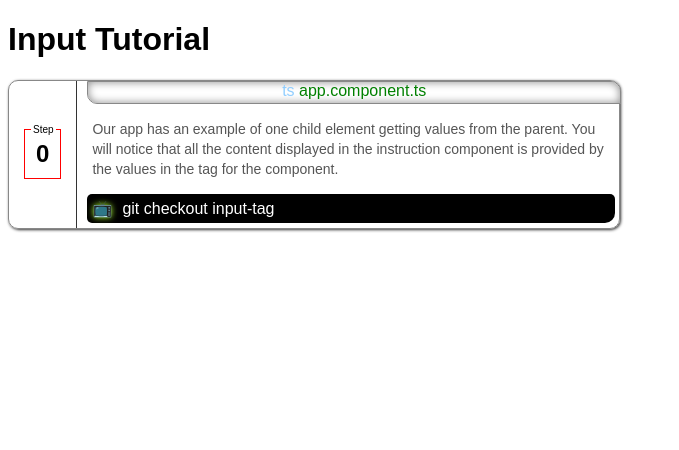
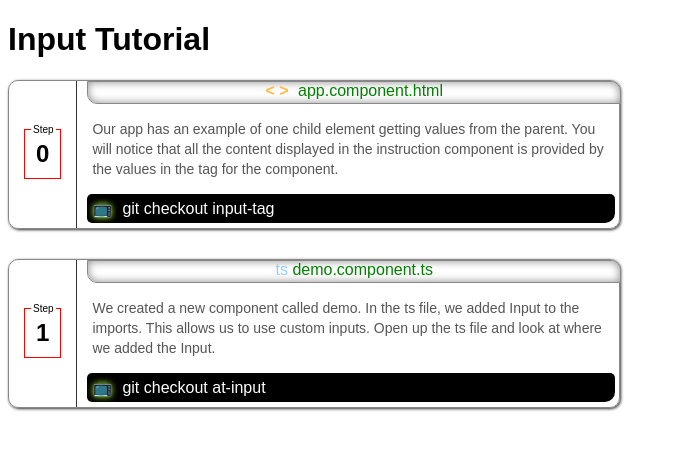
Before and after one commit to JeremySkrdlant/AngularInputsReadingTutorial, an Angular app: page / in a window 1280 px wide. Shown: the top 450 px of the page, without its empty margins (0-679 px from the left). Built offline with nearby package versions, Linux system fonts and the light colour scheme.

Commit message:
added this step

```diff
--- a/src/app/app.component.html
+++ b/src/app/app.component.html
@@ -6,4 +6,8 @@
      do not need the brackets because they are just sting values. -->
 <app-instruction [stepNumber]="0"
   description="Our app has an example of one child element getting values from the parent.  You will notice that all the content displayed in the instruction component is provided by the values in the tag for the component. "
-  nextCheckout="input-tag" fileUpdated="app.component.ts"></app-instruction>
+  nextCheckout="input-tag" fileUpdated="app.component.html"></app-instruction>
+
+<app-instruction [stepNumber]="1"
+  description="We created a new component called demo.  In the ts file, we added Input to the imports.  This allows us to use custom inputs. Open up the ts file and look at where we added the Input."
+  nextCheckout="at-input" fileUpdated="demo.component.ts"></app-instruction>
--- a/src/app/app.module.ts
+++ b/src/app/app.module.ts
@@ -3,11 +3,13 @@ import { BrowserModule } from '@angular/platform-browser';
 
 import { AppComponent } from './app.component';
 import { InstructionComponent } from './instruction/instruction.component';
+import { DemoComponent } from './demo/demo.component';
 
 @NgModule({
   declarations: [
     AppComponent,
-    InstructionComponent
+    InstructionComponent,
+    DemoComponent
   ],
   imports: [
     BrowserModule
--- /dev/null
+++ b/src/app/demo/demo.component.html
@@ -0,0 +1 @@
+<p>demo works!</p>
--- a/src/app/instruction/instruction.component.css
+++ b/src/app/instruction/instruction.component.css
@@ -7,6 +7,7 @@
     padding: 0px 0px 0px 10px;
     box-shadow: 1px 1px 3px #333;
     max-width: 600px;
+    margin-bottom: 30px;
 }
 
 .instruction {
```
Also changed, not shown: src/app/demo/demo.component.ts (added, +11 -0 lines), src/app/demo/demo.component.css (added), 1 other file (tests, documents, lock files or other folders).
